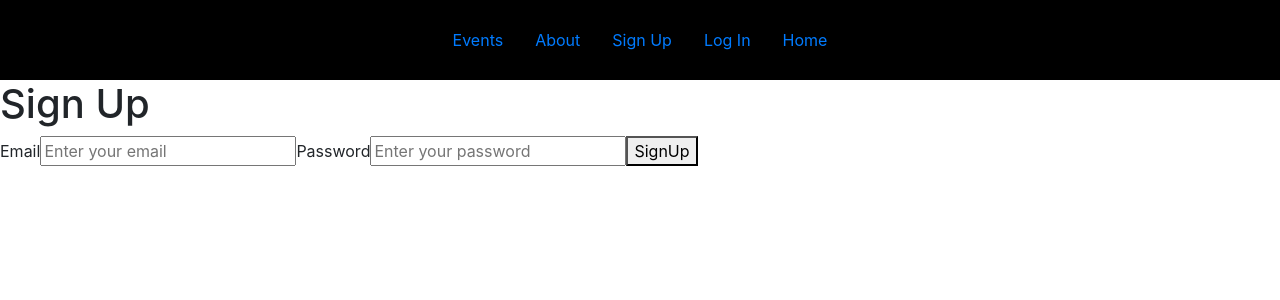
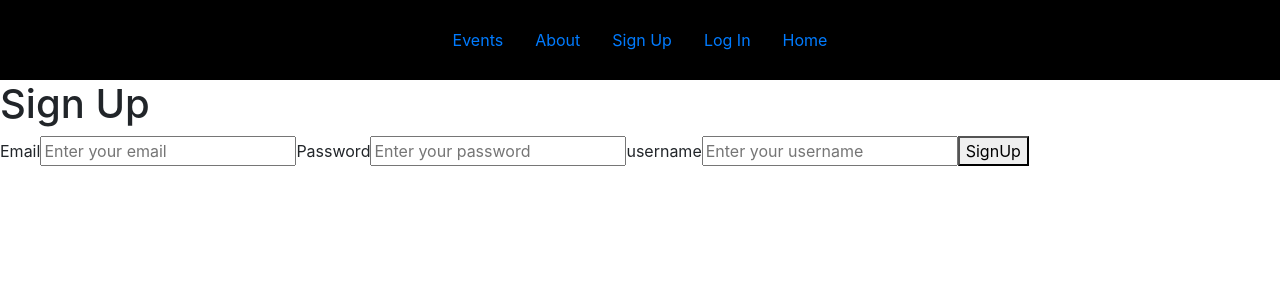
Before and after one commit to Redededoo82/project3, a React (Create React App) app in the folder client/: page /signup in a window 1280 px wide. Shown: the top 300 px of the page. Built offline with nearby package versions, Linux system fonts and the light colour scheme.

Commit message:
events page update

```diff
--- a/client/src/Events.js
+++ b/client/src/Events.js
@@ -1,10 +1,25 @@
 import React from 'react';
+import {
+    ListGroup, ListGroupItem, InputGroup,
+    InputGroupAddon, Button, Input} from 'reactstrap';
 
-function Events(){
 
-    return(
+function Events() {
+
+    return (
         <div>
-            <h1>Events</h1>
+            <ListGroup>
+                <ListGroupItem  tag="a" href="#">Event 1</ListGroupItem>
+                <ListGroupItem tag="a" href="#">Event 2</ListGroupItem>
+                <ListGroupItem tag="a" href="#">Event 3</ListGroupItem>
+                <ListGroupItem tag="a" href="#">Event 4</ListGroupItem>
+                <ListGroupItem tag="a" href="#">Event 5</ListGroupItem>
+            </ListGroup>
+            <br></br>
+            <InputGroup>
+        <InputGroupAddon addonType="prepend"><Button>Search Events</Button></InputGroupAddon>
+        <Input />
+      </InputGroup>
         </div>
     )
 }
--- a/client/src/LoginForm.js
+++ b/client/src/LoginForm.js
@@ -12,8 +12,8 @@ const ValidatedLoginForm = () => (
         }}
 
         validationSchema ={Yup.object().shape({
-            email: Yup.string()
-            .email()
+
+            username: Yup.string()
             .required("required"),
             password: Yup.string()
             .required("required")
@@ -36,19 +36,19 @@ const ValidatedLoginForm = () => (
                  <div>
                      <h1>Log in</h1>
                 <form onSubmit={handleSubmit}>
-                <label htmlFor="email">Email</label>
+                <label htmlFor="email">username</label>
                 <input
                 name="email"
                 type="text"
-                placeholder="Enter your email"
-                value={values.email}
+                placeholder="Enter your username"
+                value={values.username}
                 onChange={handleChange}
                 onBlur = {handleBlur}
-                className = {errors.email && touched.email && "error"}
+                className = {errors.username && touched.username && "error"}
                 />
 
-                {errors.email && touched.email && (
-                    <div className= "input-feedback">{errors.email}</div>
+                {errors.username && touched.username && (
+                    <div className= "input-feedback">{errors.username}</div>
                 )}
 
                 <label htmlFor="email">Password</label>
--- a/client/src/SignUpForm.js
+++ b/client/src/SignUpForm.js
@@ -5,19 +5,25 @@ import * as Yup from "yup";
 
 const ValidatedSignUpForm = () => (
     <Formik
-        initialValues = {{email: "", password:""}}
-        onSubmit= {(values, {setSubmitting}) => {
+        initialValues={{ email: "", password: "", username: "" }}
+        onSubmit={(values, { setSubmitting }) => {
             console.log("submitting")
+            console.log(values)
+            console.log(setSubmitting)
         }}
 
-        validationSchema ={Yup.object().shape({
+        validationSchema={Yup.object().shape({
             email: Yup.string()
                 .email()
                 .required("required"),
             password: Yup.string()
                 .required("required")
                 .min(10, " Minimum is 10 chars.")
-            .matches(/(?=.*[0-9])/, " Must contain a number")
+                .matches(/(?=.*[0-9])/, " Must contain a number"),
+            username: Yup.string()
+                .required("required")
+
+
         })}
     >
 
@@ -31,7 +37,7 @@ const ValidatedSignUpForm = () => (
                 handleBlur,
                 handleSubmit
             } = props;
-             return(
+            return (
                 <div>
                     <h1>Sign Up</h1>
                     <form onSubmit={handleSubmit}>
@@ -42,12 +48,12 @@ const ValidatedSignUpForm = () => (
                             placeholder="Enter your email"
                             value={values.email}
                             onChange={handleChange}
-                onBlur = {handleBlur}
-                className = {errors.email && touched.email && "error"}
+                            onBlur={handleBlur}
+                            className={errors.email && touched.email && "error"}
                         />
 
                         {errors.email && touched.email && (
-                    <div className= "input-feedback">{errors.email}</div>
+                            <div className="input-feedback">{errors.email}</div>
                         )}
 
                         <label htmlFor="email">Password</label>
@@ -57,13 +63,30 @@ const ValidatedSignUpForm = () => (
                             placeholder="Enter your password"
                             value={values.password}
                             onChange={handleChange}
-                onBlur = {handleBlur}
-                className = {errors.password && touched.password && "error"}
+                            onBlur={handleBlur}
+                            className={errors.password && touched.password && "error"}
                         />
                         {errors.password && touched.password && (
-                    <div className= "input-feedback">{errors.password}</div>
+                            <div className="input-feedback">{errors.password}</div>
                         )}
-                <button type="submit" disabled = {isSubmitting}>SignUp</button>
+
+
+                            <label htmlFor="email">username</label>
+                            <input
+                                name="username"
+                                type="text"
+                                placeholder="Enter your username"
+                                value={values.username}
+                                onChange={handleChange}
+                                onBlur={handleBlur}
+                                className={errors.username && touched.username && "error"}
+                            />
+
+                            {errors.username && touched.username && (
+                                <div className="input-feedback">{errors.username}</div>
+                            )}
+
+                            <button type="submit" disabled={isSubmitting}>SignUp</button>
                         </form>
             </div>
                     );
```
Lines whose indentation alone changed are shown as unchanged.
